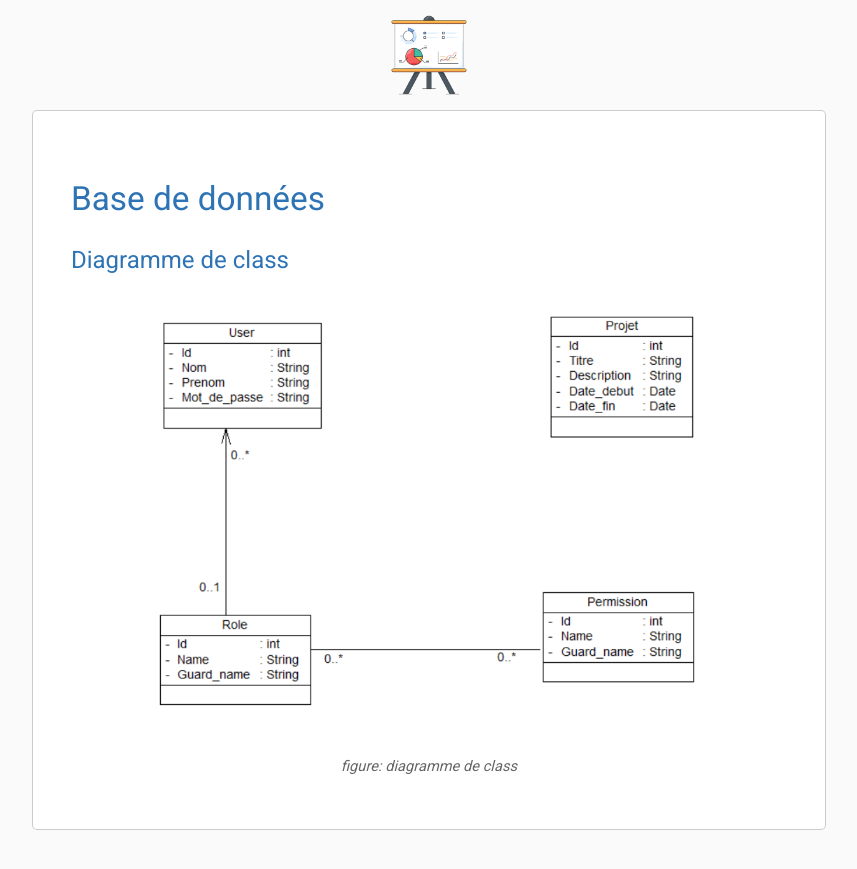
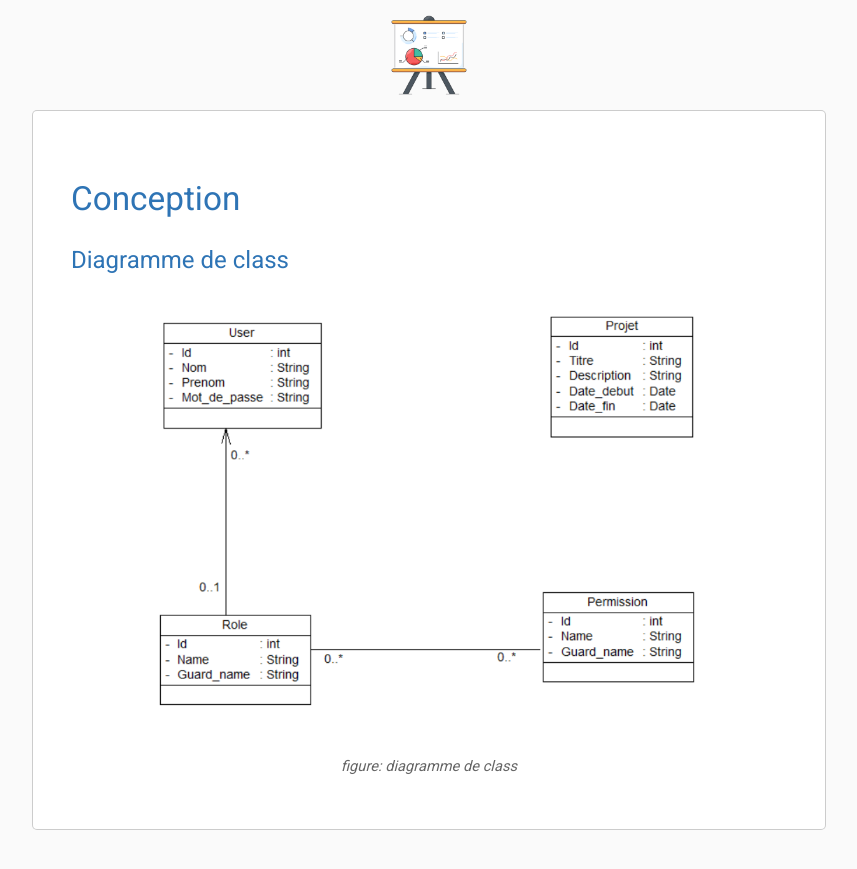
Before and after one commit to labs-web/lab_crud, a Jekyll site: the page built from docs/Gestion-projets/Conception/diagramme-classes.md, in a window 1280 px wide. Shown: the top 869 px of the page, without its empty margins (211-1068 px from the left). Built offline with Jekyll 4.4.1, drawn with Linux system fonts in a browser that asks for light colours; our own code applies the rules of GitHub Pages for plain Markdown files.

Commit message:
conception

```diff
--- a/docs/Gestion-projets/Diagramme-classe/diagramme-classes.md
+++ b/docs/Gestion-projets/Conception/diagramme-classes.md
@@ -4,7 +4,7 @@ chapitre: diagramme-classes
 presentation: diagramme-classes
 order: 5
 ---
-# Base de données
+# Conception
 {:class="sectionHeader"}
 
 <!-- new slide -->
```
Also changed, not shown: docs/Gestion-projets/Conception/Images/Diagramme-classe.png (renamed from docs/Gestion-projets/Diagramme-classe/Images/Diagramme-classe.png), 4 other files.
